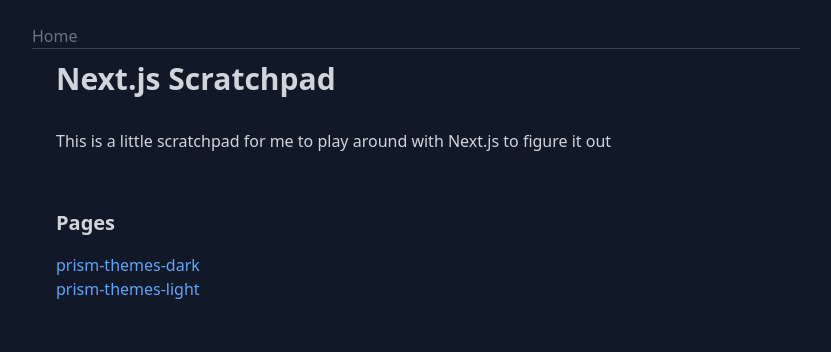
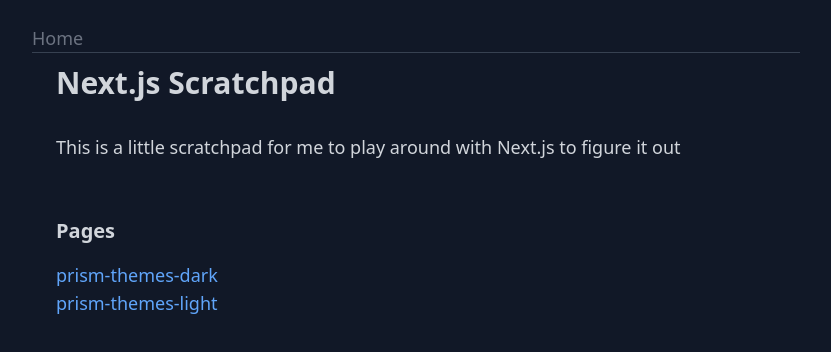
Before and after one commit to alanwsmith/nextjs-playground.alanwsmith.com, a Next.js app in the folder site/: page / in a window 1280 px wide. Shown: the top 352 px of the page, without its empty margins (224-1055 px from the left). Built offline with nearby package versions, Linux system fonts and the light colour scheme.

Commit message:
Made text larger

```diff
--- a/site/styles/globals.css
+++ b/site/styles/globals.css
@@ -6,6 +6,7 @@
   body {
     @apply bg-gray-900;
     @apply text-gray-300;
+    @apply text-lg;
   }
   a {
     @apply text-blue-400;
```
